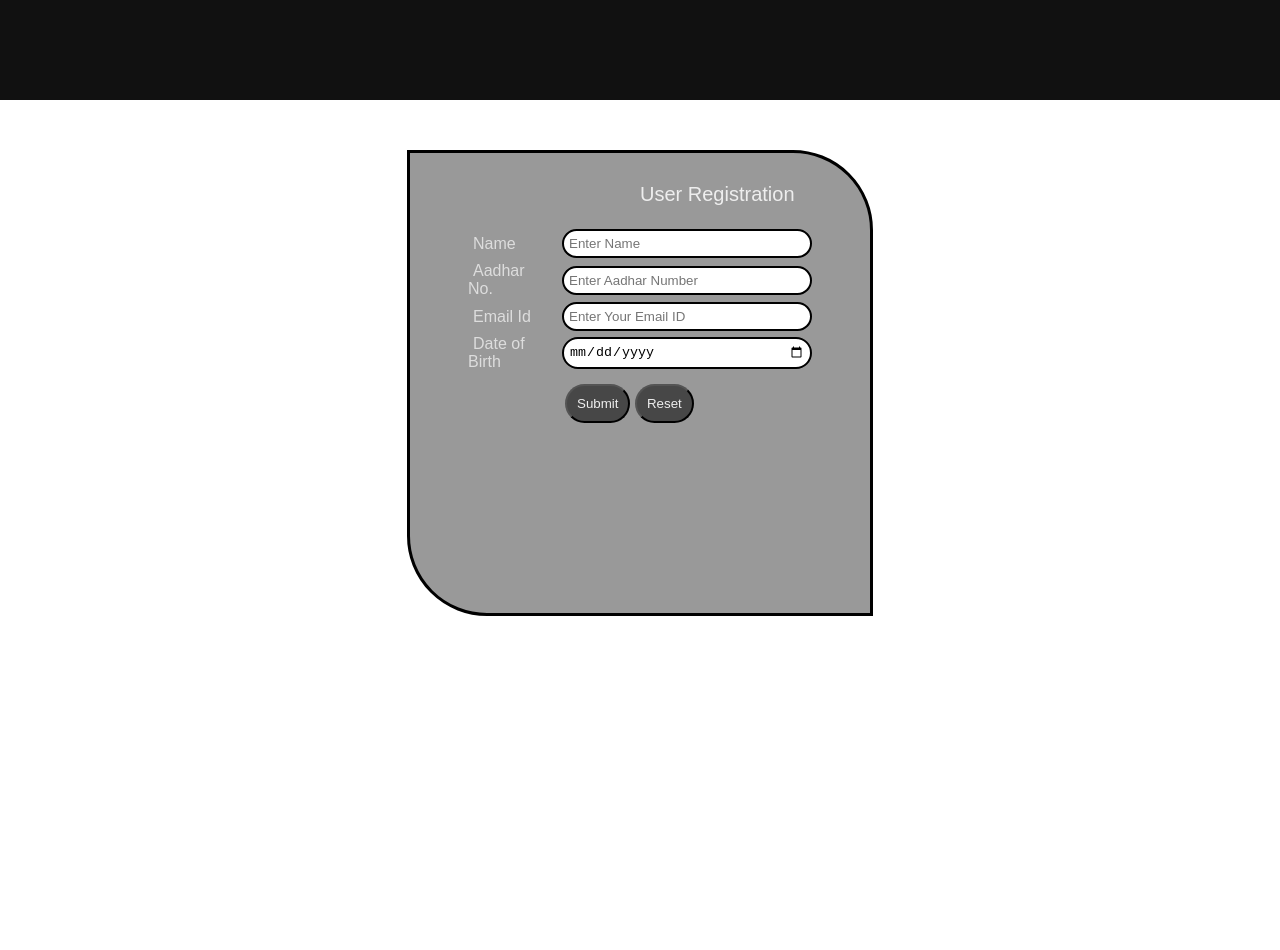
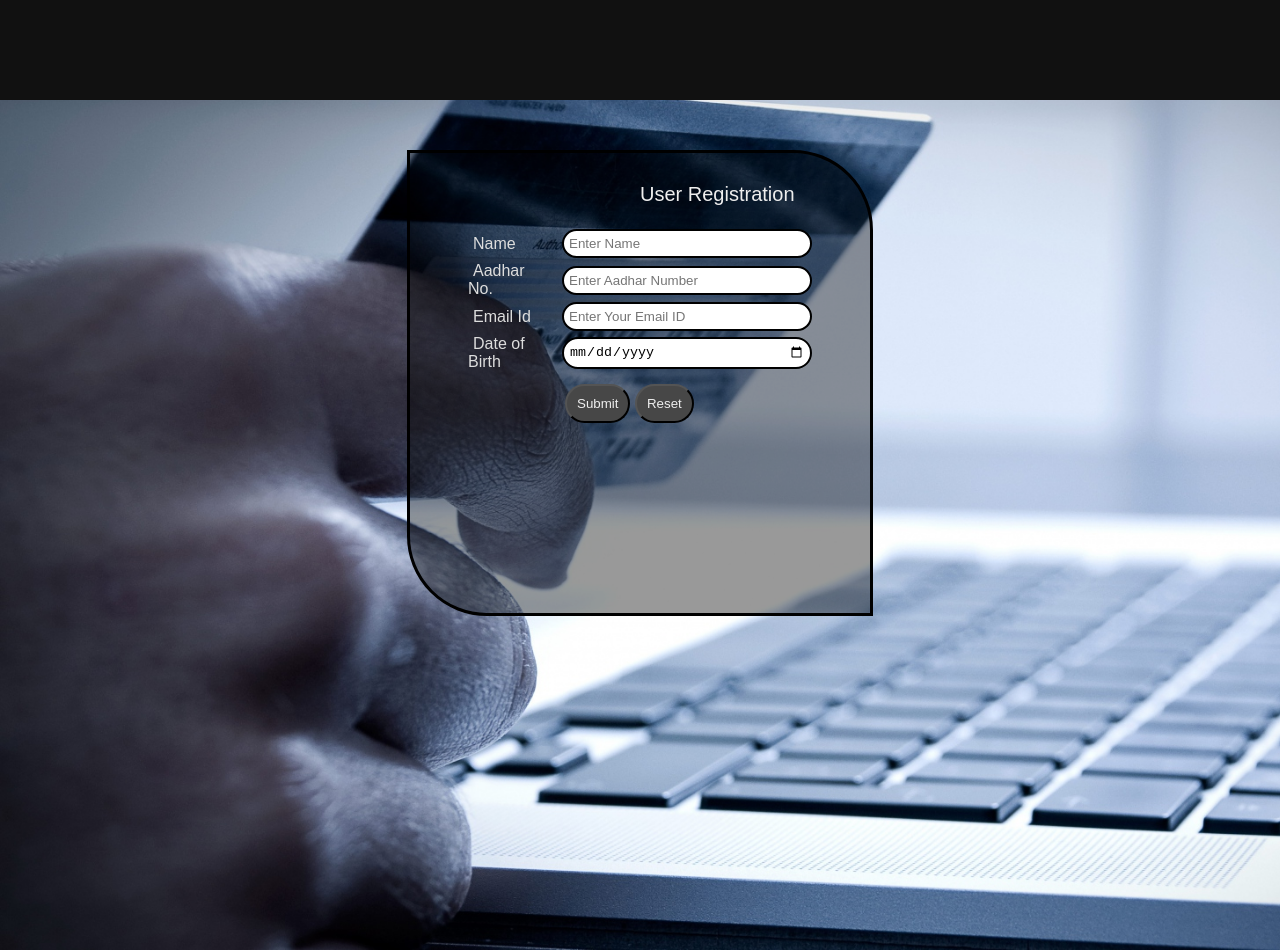
Before and after one commit to Razdeep/Banking-Management-System, a website: page ui/register.html in a window 1280 px wide. Drawn offline with Linux system fonts and the light colour scheme.

Commit message:
Support for register page from localhost added

```diff
--- a/app.js
+++ b/app.js
@@ -7,6 +7,10 @@ app.get('/', function(req,res)
 {
     res.sendFile(__dirname+'/ui/index.html');
 });
+app.get('/register',function(req,res)
+{
+    res.sendFile(__dirname+'/ui/register.html');
+});
 app.listen(port,function(){
     console.log("Server started at port "+port);
     console.log("http://localhost:1998");
--- a/public/css/style.css
+++ b/public/css/style.css
@@ -1,5 +1,5 @@
 body{
-  background-image: url('back.jpg');
+  background-image: url('../images/back.jpg');
   background-repeat: no-repeat;
   background-size: cover;
   font-family: arial;
--- a/public/css/style_homepage.css
+++ b/public/css/style_homepage.css
@@ -1,7 +1,7 @@
 body{
     padding: 0;
     margin: 0;
-    background-image: url('handshake.jpg');
+    background-image: url('../images/handshake.jpg');
     background-size: cover;
     background-repeat: no-repeat;
 }
--- a/ui/css/style.css
+++ b/ui/css/style.css
@@ -1,5 +1,5 @@
 body{
-  background-image: url('back.jpg');
+  background-image: url('../images/back.jpg');
   background-repeat: no-repeat;
   background-size: cover;
   font-family: arial;
--- a/ui/css/style_homepage.css
+++ b/ui/css/style_homepage.css
@@ -1,7 +1,7 @@
 body{
     padding: 0;
     margin: 0;
-    background-image: url('handshake.jpg');
+    background-image: url('../images/handshake.jpg');
     background-size: cover;
     background-repeat: no-repeat;
 }
```
Also changed, not shown: public/images/back.jpg (renamed from public/css/back.jpg), public/images/handshake.jpg (renamed from public/css/handshake.jpg), ui/images/back.jpg (renamed from ui/back.jpg), ui/images/handshake.jpg (renamed from ui/handshake.jpg).
